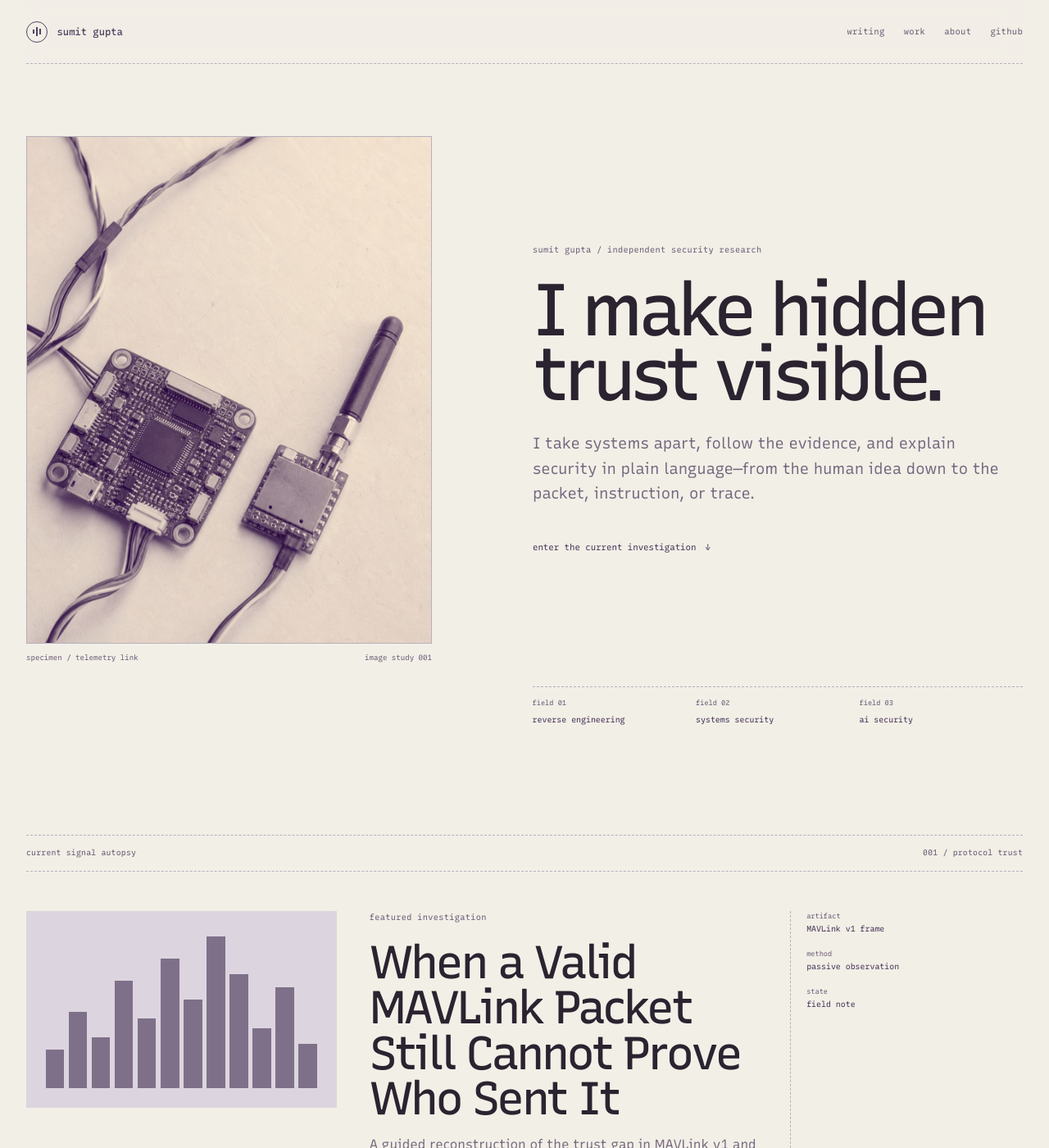
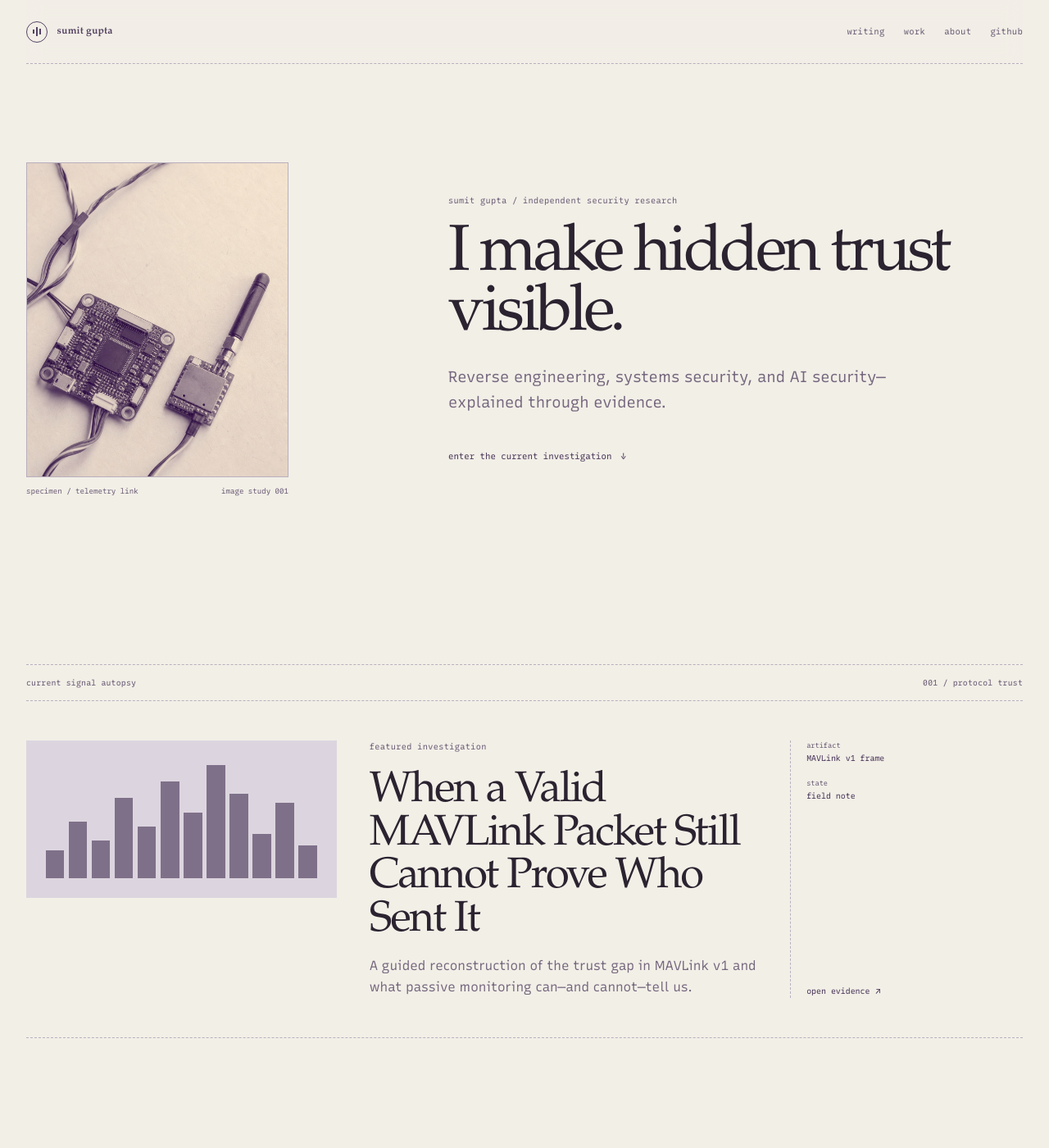
Before and after one commit to sumitguptaaa/sumitguptaaa.github.io, a Jekyll site: the page built from index.md, in a window 1280 px wide and 1400 px high. Shown: the whole window at 82% size. Built offline with Jekyll 4.4.1, drawn with Linux system fonts in a browser that asks for light colours; some of the changed text lies outside the part shown.

Commit message:
Refine typography and reduce homepage density

```diff
--- a/_layouts/home.html
+++ b/_layouts/home.html
@@ -14,15 +14,9 @@ layout: default
   <div class="lab-intro__copy reveal">
     <p class="folio-label">sumit gupta / independent security research</p>
     <h1 id="intro-title">I make hidden trust visible.</h1>
-    <p class="lab-intro__statement">I take systems apart, follow the evidence, and explain security in plain language—from the human idea down to the packet, instruction, or trace.</p>
+    <p class="lab-intro__statement">Reverse engineering, systems security, and AI security—explained through evidence.</p>
     <a class="text-link" href="#current-autopsy">enter the current investigation <span aria-hidden="true">&#8595;</span></a>
   </div>
-
-  <aside class="lab-index" aria-label="Research areas">
-    <p><span>field 01</span>reverse engineering</p>
-    <p><span>field 02</span>systems security</p>
-    <p><span>field 03</span>ai security</p>
-  </aside>
 </section>
 
 {% assign featured_post = site.posts.first %}
@@ -57,7 +51,6 @@ layout: default
 
     <div class="current-autopsy__meta">
       <p><span>artifact</span>MAVLink v1 frame</p>
-      <p><span>method</span>passive observation</p>
       <p><span>state</span>field note</p>
       <strong>open evidence <span aria-hidden="true">&#8599;</span></strong>
     </div>
@@ -71,8 +64,8 @@ layout: default
     <span>three entrances / separate records</span>
   </header>
   <nav aria-label="Research index">
-    <a href="{{ '/writing/' | relative_url }}"><span>01</span><strong>writing</strong><small>investigations, reconstructions, field notes</small></a>
-    <a href="{{ '/projects/' | relative_url }}"><span>02</span><strong>projects</strong><small>working systems and public repositories</small></a>
-    <a href="{{ '/about/' | relative_url }}"><span>03</span><strong>about</strong><small>position, contact, and research interests</small></a>
+    <a href="{{ '/writing/' | relative_url }}"><span>01</span><strong>writing</strong></a>
+    <a href="{{ '/projects/' | relative_url }}"><span>02</span><strong>projects</strong></a>
+    <a href="{{ '/about/' | relative_url }}"><span>03</span><strong>about</strong></a>
   </nav>
 </section>
--- a/assets/css/main.css
+++ b/assets/css/main.css
@@ -19,6 +19,7 @@
   --site-width: 76rem;
   --reading-width: 47rem;
   --font: "Recursive", ui-sans-serif, -apple-system, BlinkMacSystemFont, "Segoe UI", sans-serif;
+  --serif: "Iowan Old Style", "Palatino Linotype", "Book Antiqua", Palatino, Georgia, serif;
   --ease: cubic-bezier(0.2, 0.72, 0.2, 1);
 }
 
@@ -119,8 +120,10 @@ select {
   display: inline-flex;
   align-items: center;
   gap: 0.7rem;
+  font-family: var(--serif);
   font-size: 0.76rem;
-  font-variation-settings: "MONO" 1, "CASL" 0, "wght" 520;
+  font-weight: 600;
+  letter-spacing: 0.01em;
   text-decoration: none;
 }
 
@@ -267,22 +270,23 @@ select {
 .lab-intro {
   position: relative;
   display: grid;
-  min-height: 48rem;
+  min-height: 41rem;
   grid-template-columns: repeat(12, minmax(0, 1fr));
   gap: 1.5rem 1.25rem;
   align-items: center;
-  padding: 5.5rem 0 7rem;
+  padding: 5rem 0 5.5rem;
 }
 
 .lab-intro__specimen {
-  grid-column: 1 / 6;
+  width: min(100%, 20rem);
+  grid-column: 1 / 5;
   margin: 0;
 }
 
 .lab-intro__specimen img {
   display: block;
   width: 100%;
-  aspect-ratio: 4 / 5;
+  aspect-ratio: 5 / 6;
   border: 1px solid var(--line);
   object-fit: cover;
   transition: transform 700ms var(--ease), filter 700ms ease;
@@ -305,19 +309,19 @@ select {
 }
 
 .lab-intro__copy {
-  grid-column: 7 / -1;
+  grid-column: 6 / -1;
   align-self: center;
 }
 
 .lab-intro__copy h1 {
   max-width: 43rem;
-  margin: 1.5rem 0 1.8rem;
+  margin: 1.35rem 0 1.5rem;
   color: var(--ink-deep);
-  font-size: clamp(3.3rem, 7vw, 6.3rem);
-  font-variation-settings: "MONO" 0, "CASL" 0, "wght" 430;
-  font-weight: 430;
-  letter-spacing: -0.07em;
-  line-height: 0.89;
+  font-family: var(--serif);
+  font-size: clamp(3.3rem, 6.2vw, 5.6rem);
+  font-weight: 400;
+  letter-spacing: -0.055em;
+  line-height: 0.92;
 }
 
 .lab-intro__statement {
@@ -327,34 +331,9 @@ select {
   font-size: clamp(1rem, 1.6vw, 1.18rem);
 }
 
-.lab-index {
-  position: absolute;
-  right: 0;
-  bottom: 2.2rem;
-  left: calc(50% + 0.6rem);
-  display: grid;
-  grid-template-columns: repeat(3, 1fr);
-  border-top: 1px dashed var(--line);
-}
-
-.lab-index p {
-  margin: 0;
-  padding: 0.8rem 0.8rem 0 0;
-  color: var(--ink);
-  font-size: 0.62rem;
-  font-variation-settings: "MONO" 1, "CASL" 0, "wght" 450;
-}
-
-.lab-index span {
-  display: block;
-  margin-bottom: 0.35rem;
-  color: var(--muted);
-  font-size: 0.54rem;
-}
-
 .current-autopsy,
 .entry-points {
-  padding: 6rem 0;
+  padding: 4.75rem 0;
 }
 
 .current-autopsy__link {
@@ -368,7 +347,7 @@ select {
 
 .current-autopsy__signal {
   display: flex;
-  height: 15rem;
+  height: 12rem;
   align-items: flex-end;
   gap: 0.35rem;
   padding: 1.5rem;
@@ -398,16 +377,16 @@ select {
 .current-autopsy__copy h2 {
   margin: 1.2rem 0 1rem;
   color: var(--ink-deep);
-  font-size: clamp(2rem, 4.4vw, 3.8rem);
-  font-variation-settings: "MONO" 0, "CASL" 0, "wght" 440;
-  font-weight: 440;
-  letter-spacing: -0.055em;
-  line-height: 0.98;
-  transition: font-variation-settings 420ms var(--ease);
+  font-family: var(--serif);
+  font-size: clamp(2rem, 4.1vw, 3.55rem);
+  font-weight: 400;
+  letter-spacing: -0.04em;
+  line-height: 1;
+  transition: letter-spacing 420ms var(--ease);
 }
 
 .current-autopsy__link:hover h2 {
-  font-variation-settings: "MONO" 0.16, "CASL" 0, "wght" 480;
+  letter-spacing: -0.025em;
 }
 
 .current-autopsy__copy > p:last-child {
@@ -449,8 +428,8 @@ select {
 
 .entry-points nav a {
   display: grid;
-  min-height: 15rem;
-  grid-template-rows: auto 1fr auto;
+  min-height: 10.5rem;
+  grid-template-rows: auto 1fr;
   padding: 1.2rem;
   border-right: 1px dashed var(--line);
   border-bottom: 1px dashed var(--line);
@@ -468,24 +447,22 @@ select {
   color: var(--paper);
 }
 
-.entry-points nav span,
-.entry-points nav small {
+.entry-points nav span {
   color: var(--muted);
   font-size: 0.59rem;
   font-variation-settings: "MONO" 1, "CASL" 0, "wght" 430;
 }
 
-.entry-points nav a:hover span,
-.entry-points nav a:hover small {
+.entry-points nav a:hover span {
   color: var(--wash);
 }
 
 .entry-points nav strong {
   align-self: center;
+  font-family: var(--serif);
   font-size: clamp(1.8rem, 4vw, 3.1rem);
-  font-variation-settings: "MONO" 0, "CASL" 0, "wght" 430;
-  font-weight: 430;
-  letter-spacing: -0.05em;
+  font-weight: 400;
+  letter-spacing: -0.035em;
 }
 
 /* Index pages */
@@ -515,11 +492,11 @@ select {
   grid-column: 1 / 8;
   margin: 1.3rem 0 0;
   color: var(--ink-deep);
-  font-size: clamp(3.4rem, 8vw, 7rem);
-  font-variation-settings: "MONO" 0, "CASL" 0, "wght" 430;
-  font-weight: 430;
-  letter-spacing: -0.075em;
-  line-height: 0.88;
+  font-family: var(--serif);
+  font-size: clamp(3.4rem, 7vw, 6.2rem);
+  font-weight: 400;
+  letter-spacing: -0.055em;
+  line-height: 0.91;
 }
 
 .page-header > p:last-child,
@@ -562,7 +539,7 @@ select {
 
 .article-header h1 {
   grid-column: 1 / 9;
-  font-size: clamp(3.4rem, 6.3vw, 5.5rem);
+  font-size: clamp(3.4rem, 5.8vw, 5.1rem);
 }
 
 .article-header .article-description,
@@ -631,8 +608,9 @@ select {
 
 .ledger-title {
   color: var(--ink-deep);
+  font-family: var(--serif);
   font-size: 1.08rem;
-  font-variation-settings: "MONO" 0, "CASL" 0, "wght" 460;
+  font-weight: 600;
 }
 
 .archive-footnote {
@@ -696,10 +674,10 @@ select {
 
 .system-record h2 {
   margin: 0 0 0.8rem;
+  font-family: var(--serif);
   font-size: clamp(1.8rem, 3vw, 2.7rem);
-  font-variation-settings: "MONO" 0, "CASL" 0, "wght" 430;
-  font-weight: 430;
-  letter-spacing: -0.045em;
+  font-weight: 400;
+  letter-spacing: -0.035em;
   line-height: 1;
   overflow-wrap: anywhere;
 }
@@ -930,9 +908,9 @@ select {
 .prediction-gate h3 {
   max-width: 23rem;
   margin: 1rem 0 0;
+  font-family: var(--serif);
   font-size: 1.35rem;
-  font-variation-settings: "MONO" 0, "CASL" 0, "wght" 440;
-  font-weight: 440;
+  font-weight: 600;
   line-height: 1.2;
 }
 
@@ -996,9 +974,9 @@ select {
 .prose h3,
 .prose h4 {
   color: var(--ink-deep);
-  font-variation-settings: "MONO" 0, "CASL" 0, "wght" 480;
-  font-weight: 480;
-  letter-spacing: -0.035em;
+  font-family: var(--serif);
+  font-weight: 600;
+  letter-spacing: -0.025em;
   line-height: 1.18;
 }
 
@@ -1245,11 +1223,11 @@ select {
 
 @media (max-width: 64rem) {
   .lab-intro__specimen {
-    grid-column: 1 / 7;
+    grid-column: 1 / 6;
   }
 
   .lab-intro__copy {
-    grid-column: 7 / -1;
+    grid-column: 6 / -1;
   }
 
   .current-autopsy__link {
@@ -1326,7 +1304,7 @@ select {
   }
 
   .lab-intro__specimen {
-    width: 84%;
+    width: 64%;
   }
 
   .lab-intro__copy {
@@ -1335,24 +1313,6 @@ select {
 
   .lab-intro__copy h1 {
     font-size: clamp(3.25rem, 16vw, 5rem);
-  }
-
-  .lab-index {
-    position: static;
-    grid-column: 1;
-    grid-template-columns: 1fr;
-    margin-top: 2rem;
-  }
-
-  .lab-index p {
-    display: grid;
-    grid-template-columns: 4.5rem 1fr;
-    padding: 0.65rem 0;
-    border-bottom: 1px dashed var(--line);
-  }
-
-  .lab-index span {
-    margin: 0;
   }
 
   .current-autopsy,
```
